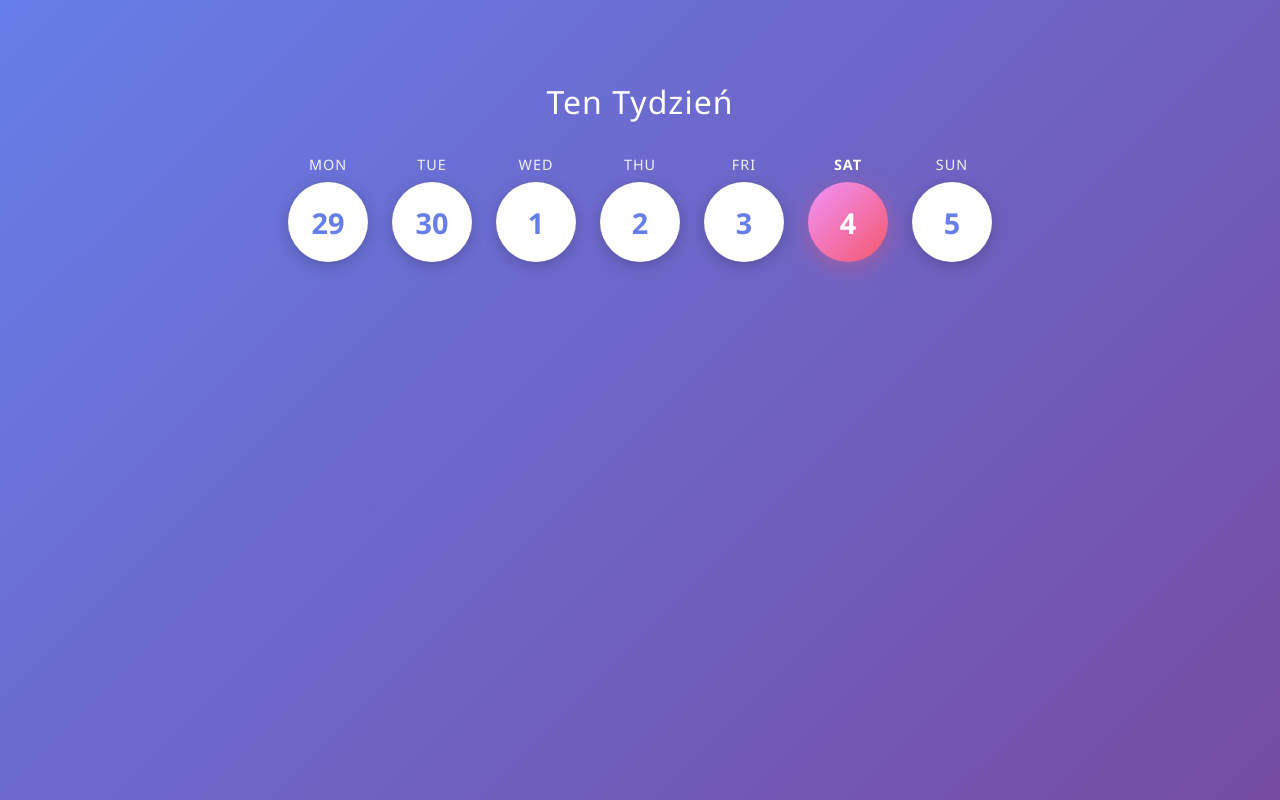
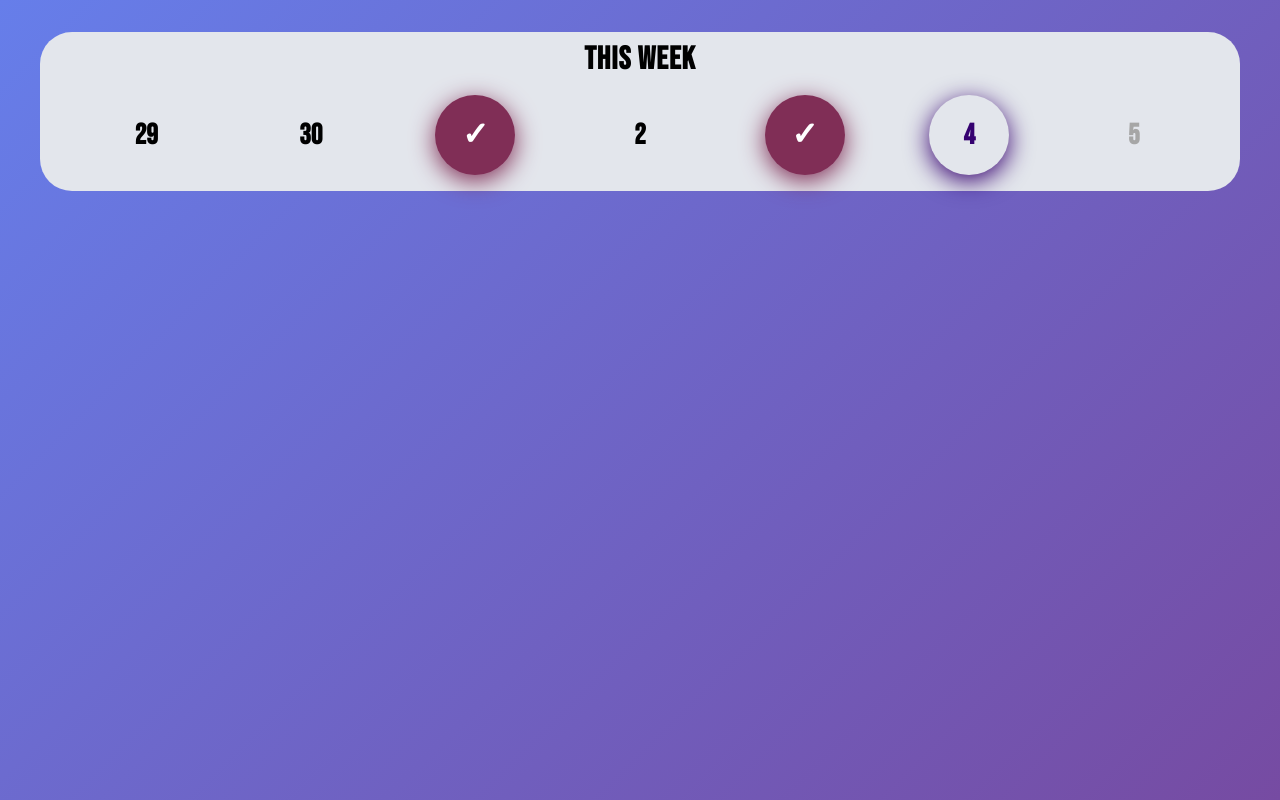
Before and after one commit to margaj366/Hackyeah2025, a Flask app: page / in a window 1280 px wide. Run offline with Flask 3, Linux system fonts and the light colour scheme.

Commit message:
working calendar

```diff
--- a/app.py
+++ b/app.py
@@ -5,17 +5,12 @@
 
 @app.route('/')
 def home():
-    week = calendar_date()
-    today = datetime.today().date().day
-    print("Week data:", week)  # Debug - sprawdź w konsoli
-    print("Length:", len(week))
-    print("Today: ", today)
     return render_template('index.html',
                            title='Home',
-                           week=week,
-                           today=today)
+                           week=calendar_data(),
+                           today=datetime.today().date().day)
 
-def calendar_date():
+def calendar_data():
     today = datetime.today()
     weekday = today.weekday()
     cnt = 0
@@ -25,7 +20,10 @@
         cnt += 1
     weekdays = []
     for i in range(7):
-        weekdays.append((today.day, today.strftime('%a')))
+        done = today.day % 2
+        if today.day >= datetime.today().weekday():
+            done = 0
+        weekdays.append((today.day, today.strftime('%a'), done, today.weekday()))
         today += timedelta(days=1)
     return weekdays
 
--- a/static/style.css
+++ b/static/style.css
@@ -10,7 +10,8 @@
         }
 
         body {
-            font-family: 'Segoe UI', Tahoma, Geneva, Verdana, sans-serif;
+            /*font-family: 'Segoe UI', Tahoma, Geneva, Verdana, sans-serif;*/
+            font-family: 'Bebas Neue', sans-serif;
             background: linear-gradient(135deg, #667eea 0%, #764ba2 100%);
             min-height: 100vh;
             padding: 2rem;
@@ -19,27 +20,34 @@
         .week-container {
             max-width: 1200px;
             margin: 0 auto;
-            padding-top: 3rem;
+            padding-top: .5rem;
+            padding-bottom: 1rem;
+            background: #e3e6ec;
+            border-radius: 2rem;
         }
 
         .week-title {
             text-align: center;
-            color: white;
+            /*padding-left: 7rem;*/
+            color: black;
             font-size: 2rem;
-            margin-bottom: 2rem;
-            font-weight: 300;
+            margin-bottom: 1rem;
+            font-weight: bold;
             letter-spacing: 1px;
         }
 
         .days-grid {
             display: flex;
-            justify-content: center;
-            gap: 1.5rem;
+            justify-content: space-between;
+            gap: 1rem;
+            padding: 0 2rem;
             flex-wrap: wrap;
         }
 
         .day-item {
             display: flex;
+            flex: 1;
+            min-width: 80px;
             flex-direction: column;
             align-items: center;
             gap: 0.5rem;
@@ -51,26 +59,26 @@
             transform: translateY(-5px);
         }
 
-        .day-name {
-            color: rgba(255, 255, 255, 0.9);
-            font-size: 0.9rem;
-            font-weight: 500;
-            text-transform: uppercase;
-            letter-spacing: 1px;
-        }
+        /*.day-name {*/
+        /*    color: black;*/
+        /*    font-size: 0.9rem;*/
+        /*    font-weight: 500;*/
+        /*    text-transform: uppercase;*/
+        /*    letter-spacing: 1px;*/
+        /*}*/
 
         .day-circle {
             width: 80px;
             height: 80px;
             border-radius: 50%;
-            background: white;
+            background: none;
             display: flex;
             align-items: center;
             justify-content: center;
             font-size: 1.8rem;
             font-weight: 600;
-            color: #667eea;
-            box-shadow: 0 4px 15px rgba(0, 0, 0, 0.2);
+            color: black;
+            /*box-shadow: 0 4px 15px rgba(0, 0, 0, 0.2);*/
             transition: all 0.3s ease;
         }
 
@@ -80,14 +88,43 @@
         }
 
         .day-item.today .day-circle {
-            background: linear-gradient(135deg, #f093fb 0%, #f5576c 100%);
-            color: white;
-            box-shadow: 0 6px 25px rgba(245, 87, 108, 0.4);
+            background: none;
+            color: #350170;
+            box-shadow: 0 6px 25px #350170;
         }
 
         .day-item.today .day-name {
             color: #fff;
             font-weight: 700;
+        }
+
+        .day-item.future .day-circle {
+            background: none;
+            color: #a6a6a6;
+            /*box-shadow: 0 6px 25px #a6a6a6;*/
+        }
+
+        .day-item.future .day-name {
+            color: #fff;
+            font-weight: 700;
+        }
+
+        .day-item.done .day-circle {
+            background: linear-gradient(135deg, #f093fb 0%, #f5576c 100%);
+            color: #ffffff;
+            background: #802e56;
+            box-shadow: 0 6px 25px #802e56;
+        }
+
+        .day-item.done .day-name {
+            color: #fff;
+            font-weight: 700;
+        }
+        .day-item.done .day-circle::before {
+            content: '✓';
+            position: absolute;
+            font-size: 2rem;
+            color: white;
         }
 
         @media (max-width: 768px) {
--- a/templates/index.html
+++ b/templates/index.html
@@ -3,32 +3,23 @@
 <head>
     <meta charset="UTF-8">
     <title>HackYeah2025</title>
+    <link rel="preconnect" href="https://fonts.googleapis.com">
+    <link rel="preconnect" href="https://fonts.gstatic.com" crossorigin>
+    <link href="https://fonts.googleapis.com/css2?family=Bebas+Neue&display=swap" rel="stylesheet">
     <link rel="stylesheet" href="../static/style.css">
 <!--    <link rel="stylesheet" href="{{ url_for('static', filename='style.css') }}"> -->
 </head>
 <body>
     <div class="week-container">
-        <h1 class="week-title">Ten Tydzień</h1>
+        <h1 class="week-title">THIS WEEK</h1>
         <div class="days-grid">
             {% for day in week %}
-            <div class="day-item {% if day[0] == today %}today{% endif %}">
-                <span class="day-name">{{ day[1] }}</span>
-                <div class="day-circle">{{ day[0] }}</div>
+            <div class="day-item {% if day[0] == today %}today{% elif day[2] == 1 %}done{% elif day[3] > today %}future{% endif %}">
+<!--                <span class="day-name">{{ day[1] }}</span>-->
+                <div class="day-circle">{% if day[2] == 1 %}{%else%}{{ day[0] }} {% endif %}</div>
             </div>
             {% endfor %}
         </div>
     </div>
-<!--    <div class="board">-->
-<!--        <section class="card">-->
-<!--            <h1 class="card__title">Ten tydzień</h1>-->
-<!--            <ul class="card__dates">-->
-<!--                <li>27</li>-->
-<!--                <li>28</li>-->
-<!--                <li>30</li>-->
-<!--                <li>2</li>-->
-<!--                <li>3</li>-->
-<!--            </ul>-->
-<!--        </section>-->
-<!--    </div>-->
 </body>
 </html>
```
